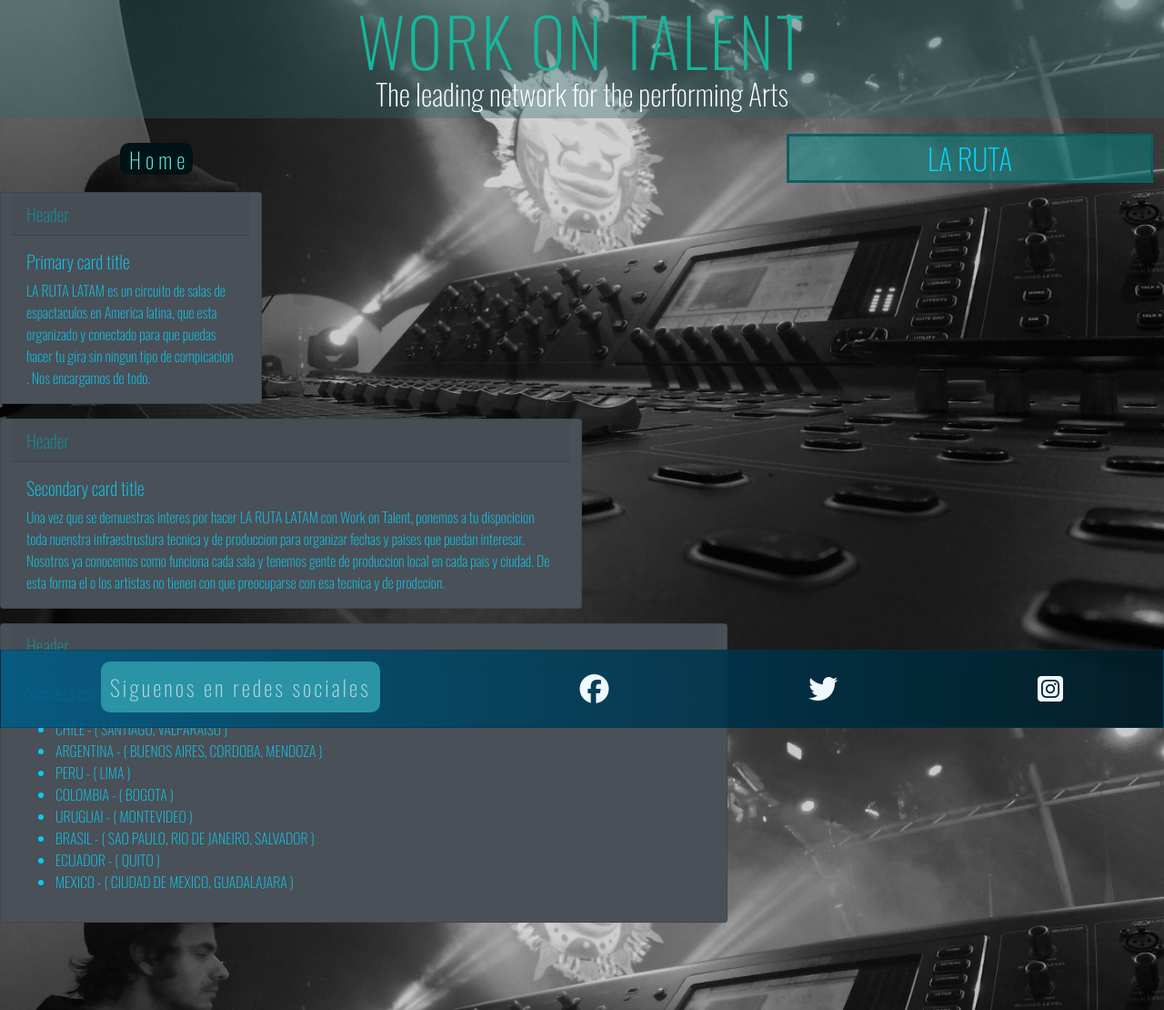
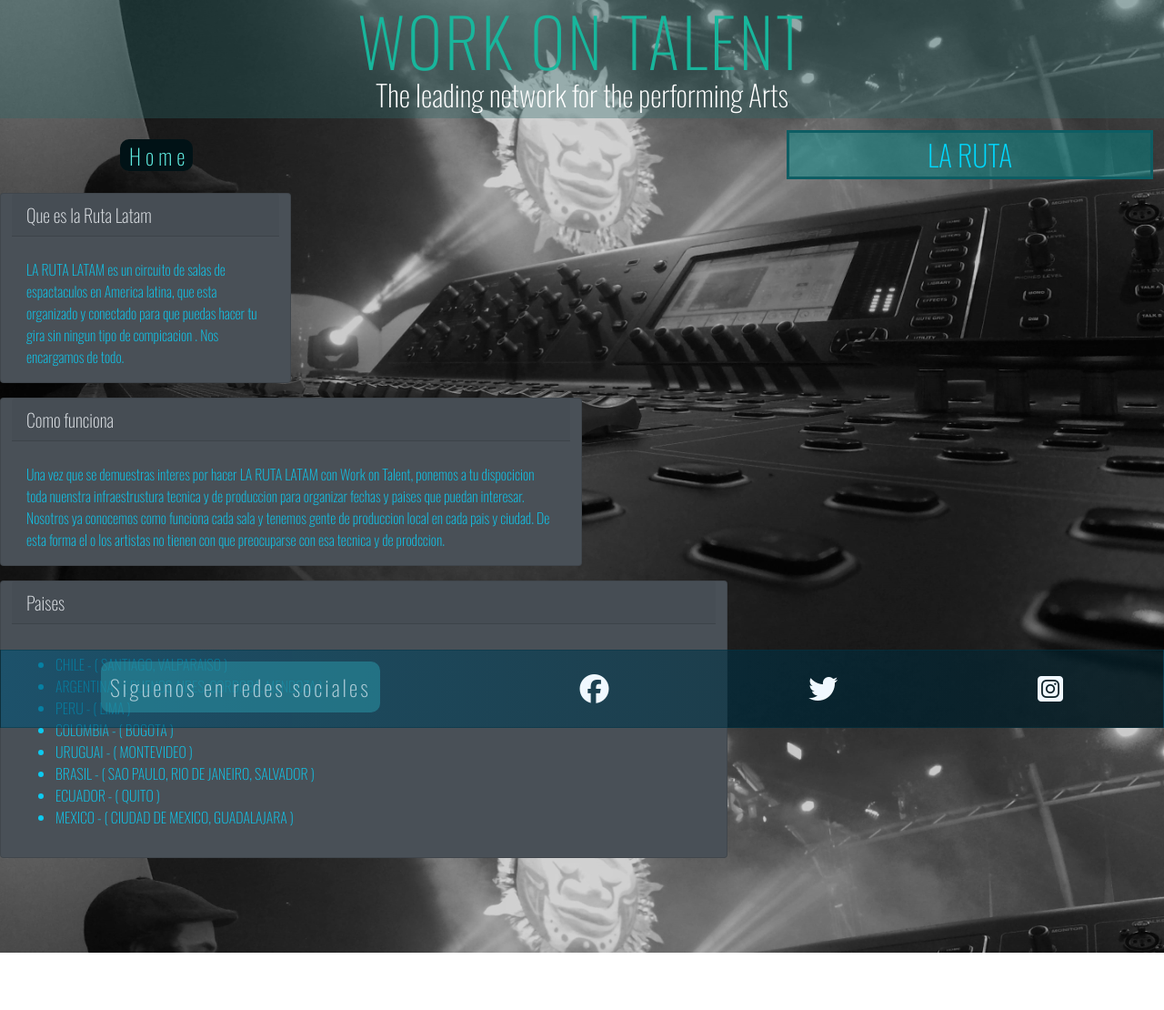
Before and after one commit to carlosrverger/wot.html, a website: page rutalat.html in a window 1280 px wide. Shown: the whole page at 91% size. After the commit the page ends 1047 px from the top, so only its background shows below. Drawn offline with nearby package versions, Linux system fonts and the light colour scheme; a web font is replaced by a local one.

Commit message:
cambios header

```diff
--- a/SENHA HOSTING.txt
+++ b/SENHA HOSTING.txt
@@ -1,3 +1,3 @@
-Vjpr1bJmlg&sVTlq76zk
+YNC!yk6&xLFN&Go#5J@e
 
 SENHA WOT EN HOSTING https://br.000webhost.com/
--- a/rutalat.html
+++ b/rutalat.html
@@ -42,18 +42,18 @@
       </div>
     </div>
     <div id="fotosCarrusel1" class="row d-flex flex-column ">
-    <div class="card text-dark bg-secondary mb-3" style="max-width: 18rem;">
-      <div class="card-header">Header</div>
+    <div class="card text-dark bg-secondary mb-3" style="max-width: 20rem;">
+      <div class="card-header text-success"> Que es la Ruta Latam</div>
       <div class="card-body text-primary">
-        <h5 class="card-title">Primary card title</h5>
+        <h5 class="card-title"></h5>
         <p class="card-text">LA RUTA LATAM es un circuito de salas de espactaculos en America latina, que esta organizado y conectado para que
           puedas hacer tu gira sin ningun tipo de compicacion . Nos encargamos de todo.
       </div>
     </div>
     <div class="card text-dark bg-secondary mb-3" style="max-width: 40rem;">
-      <div class="card-header">Header</div>
+      <div class="card-header text-success">Como funciona</div>
       <div class="card-body text-primary">
-        <h5 class="card-title">Secondary card title</h5>
+        <h5 class="card-title"></h5>
         <p class="card-text">Una vez que se demuestras interes por hacer LA RUTA LATAM con Work on Talent, ponemos a tu dispocicion toda nuenstra
         infraestrustura tecnica y de produccion para organizar fechas y paises que
         puedan interesar. Nosotros ya conocemos como funciona cada sala y tenemos gente de produccion local en cada pais y ciudad.
@@ -61,9 +61,9 @@
       </div>
     </div>
     <div class="card text-dark bg-secondary mb-3" style="max-width: 50rem;">
-      <div class="card-header">Header</div>
+      <div class="card-header text-success">Paises</div>
       <div class="card-body text-primary">
-        <h5 class="card-title">Success card title</h5>
+        <h5 class="card-title"></h5>
         <p class="card-text"><ul>
           <li>CHILE - ( SANTIAGO, VALPARAISO )</li>
           <li>ARGENTINA - ( BUENOS AIRES, CORDOBA, MENDOZA )</li>
--- a/scss/main.scss
+++ b/scss/main.scss
@@ -58,7 +58,7 @@
 // scss-docs-start theme-color-variables
 $primary: $cyan !default;
 $secondary: $gray-700 !default;
-$success: $green !default;
+$success: $gray-300 !default;
 $info: $cyan !default;
 $warning: $yellow !default;
 $danger: $red !default;
@@ -247,9 +247,9 @@
   flex-wrap: wrap;
   justify-content: space-around;
   align-items: center;
-  background-color: rgba(0, 31, 43, 0.829);
+  background-color: rgba(0, 31, 43, 0.5);
   border: rgba(3, 53, 68, 0.473) solid 1px;
-  background-image: linear-gradient(to left, rgba(1, 27, 37, 0.425), rgba(2, 173, 252, 0.39));
+  background-image: linear-gradient(to left, rgba(1, 27, 37, 0.219), rgba(2, 173, 252, 0.226));
 
 
 }
@@ -292,7 +292,7 @@
   }
 
   100% {
-    background-color: rgb(42, 147, 165);
+    background-color: rgba(42, 147, 165, 0.555);
   }
 }
 
@@ -380,9 +380,9 @@
 .subTitulo {
   font-family: 'Oswald', sans-serif;
   text-align: center;
-  color: white;
-  position: absolute;
-  margin-top:90px;
+  color:white;
+
+
 
 }
 #cajaTitulo{
@@ -419,7 +419,7 @@
   margin-left: 7.5rem;
 }
 .titulo{
-    font-size: 4.7rem;
+    font-size: 4rem;
     margin-bottom:3.5rem;
     letter-spacing: 3px;
     text-align: conter;
@@ -431,12 +431,13 @@
   }
   .subTitulo{
     font-size:1.3rem;
-    margin-top: 100px;
+    margin-top: -100px;
+    margin-bottom: 60px;
   }
 
   #fotosCarrusel1{
-    margin-top: 10px;
-    margin-bottom: 5rem;}
+    margin-top: 15px;
+    margin-bottom: 5.5rem;}
 
 
 
@@ -479,8 +480,11 @@
   }
 
   #homeVarios{
-    margin-top:2rem;
+    margin-top:-2.5rem;
+    margin-bottom: 0.9rem;
   }
+
+
 
 
   .titulo {
@@ -490,6 +494,7 @@
 
   .subTitulo{
     font-size:2rem;
+    margin-top: -30px;
 
 
   }
```
Also changed, not shown: about.html (+4 -4 lines), booking.html (+21 -12 lines), css/main.css, files/Foto Antonio.jpg (added), files/Foto Chuicuelo.jpg (added), files/Foto Seffarine.jpg (added), files/Foto Vanesa.jpg (added), files/Foto Yelsy.jpg (added).
